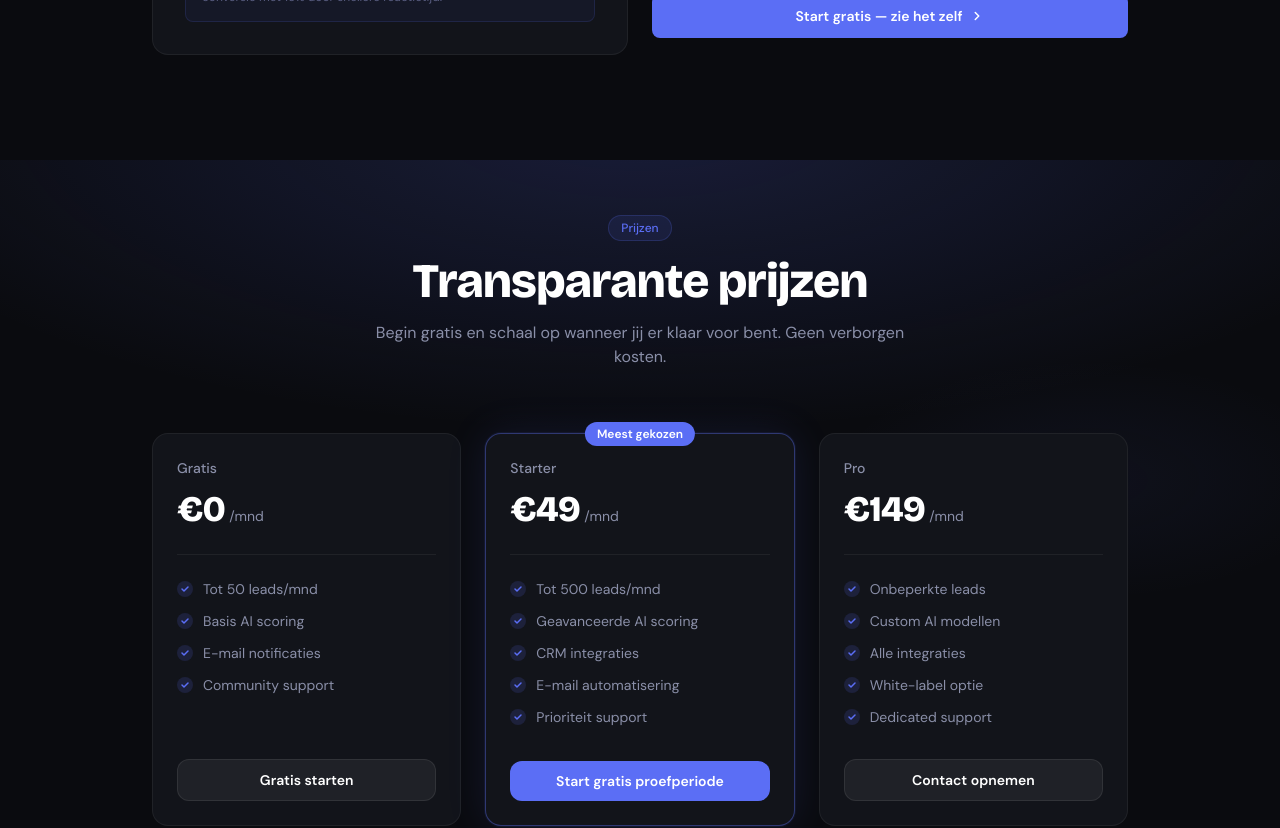
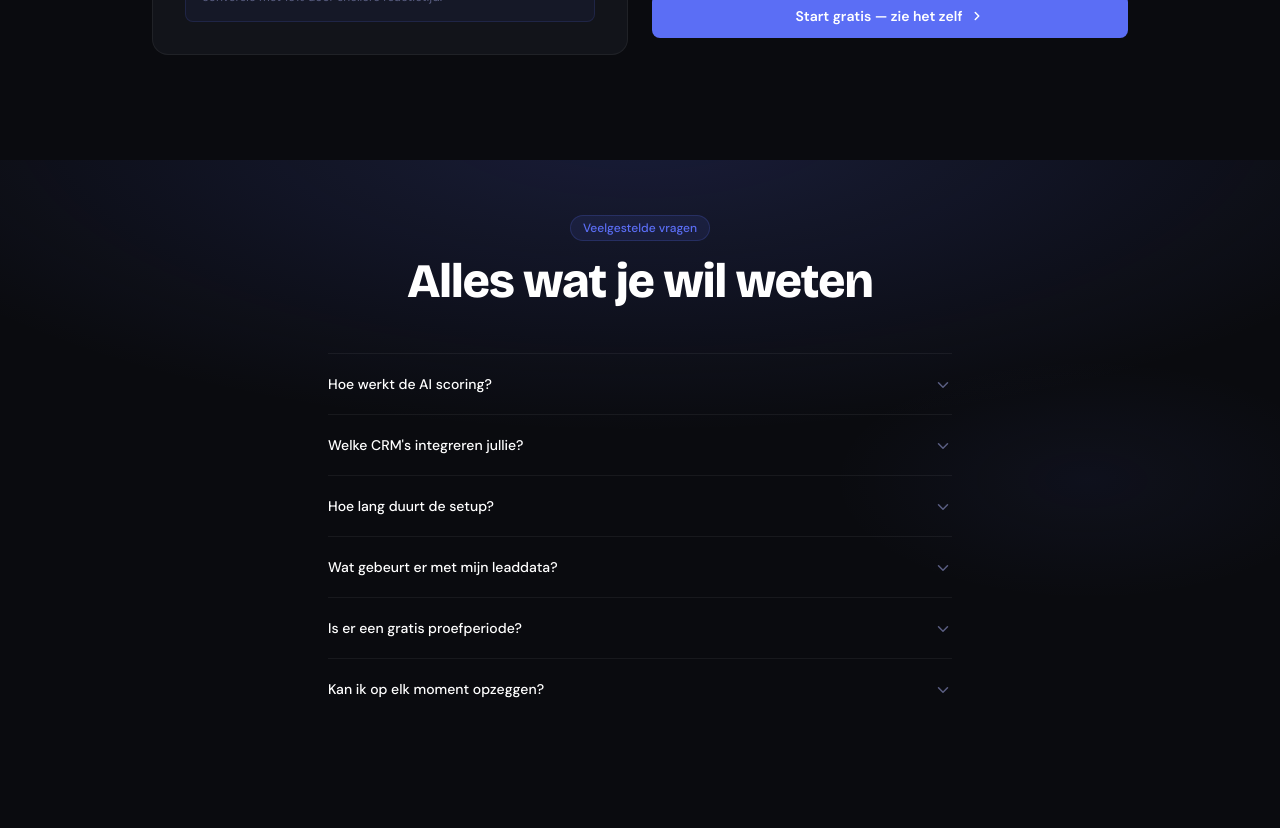
Before and after one commit to skivy2004/Runvex, a Next.js app: page / in a window 1280 px wide. Shown: the part 7040-7868 px from the top of the page. Built offline with nearby package versions, Linux system fonts and the light colour scheme; no server answers.

Commit message:
feat: verwijder prijzen sectie van homepage
Co-Authored-By: Claude Sonnet 4.6 <noreply@anthropic.com>

```diff
--- a/app/page.tsx
+++ b/app/page.tsx
@@ -12,7 +12,6 @@ import DemoVideo from './components/sections/DemoVideo'
 import ProductShowcase from './components/sections/ProductShowcase'
 import Testimonials from './components/sections/Testimonials'
 import ROICalculator from './components/sections/ROICalculator'
-import Pricing from './components/sections/Pricing'
 import FAQ from './components/sections/FAQ'
 import About from './components/sections/About'
 import BookingSection from './components/sections/BookingSection'
@@ -35,7 +34,6 @@ export default function Home() {
         <ProductShowcase />
         <Testimonials />
         <ROICalculator />
-        <Pricing />
         <FAQ />
         <About />
         <BookingSection />
```
